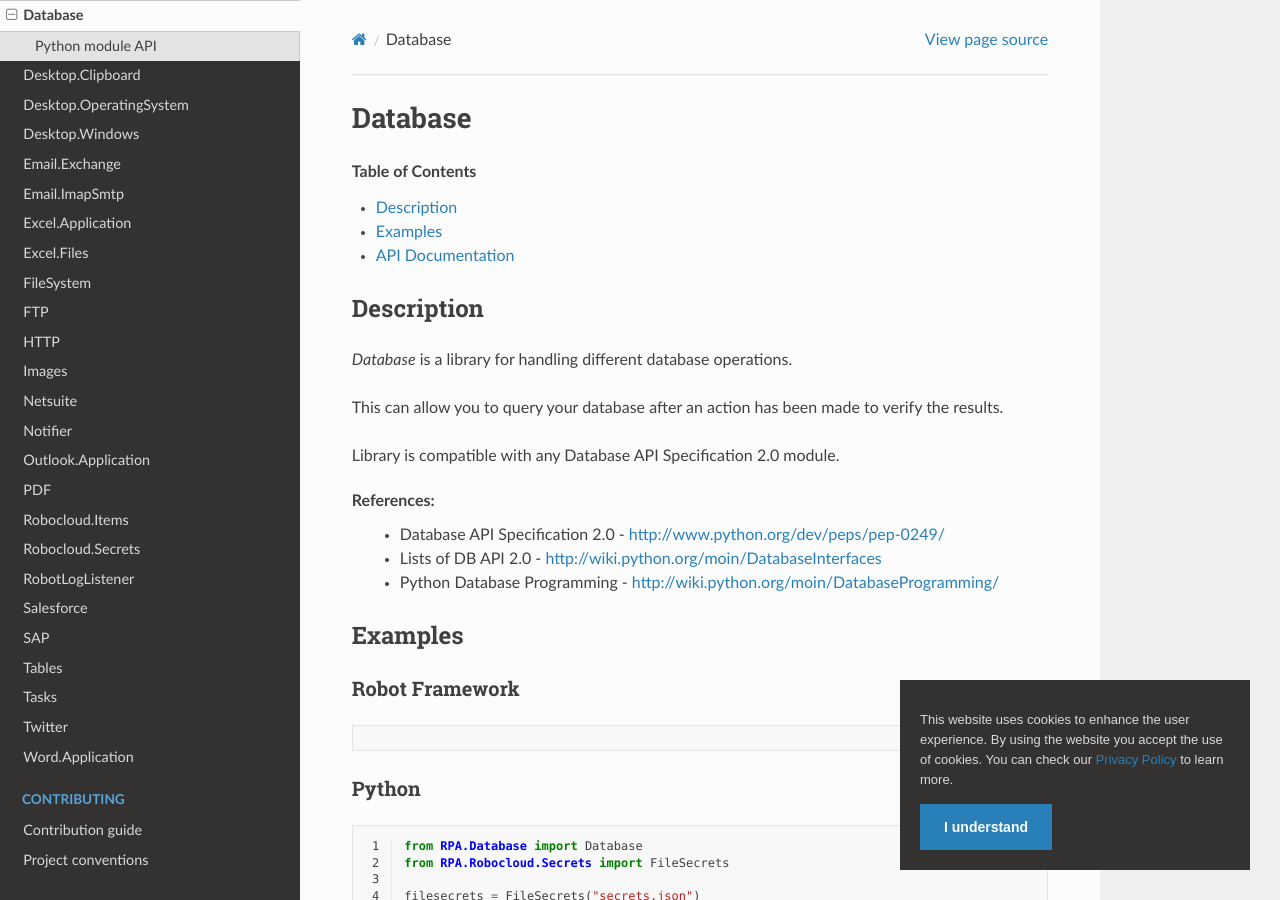
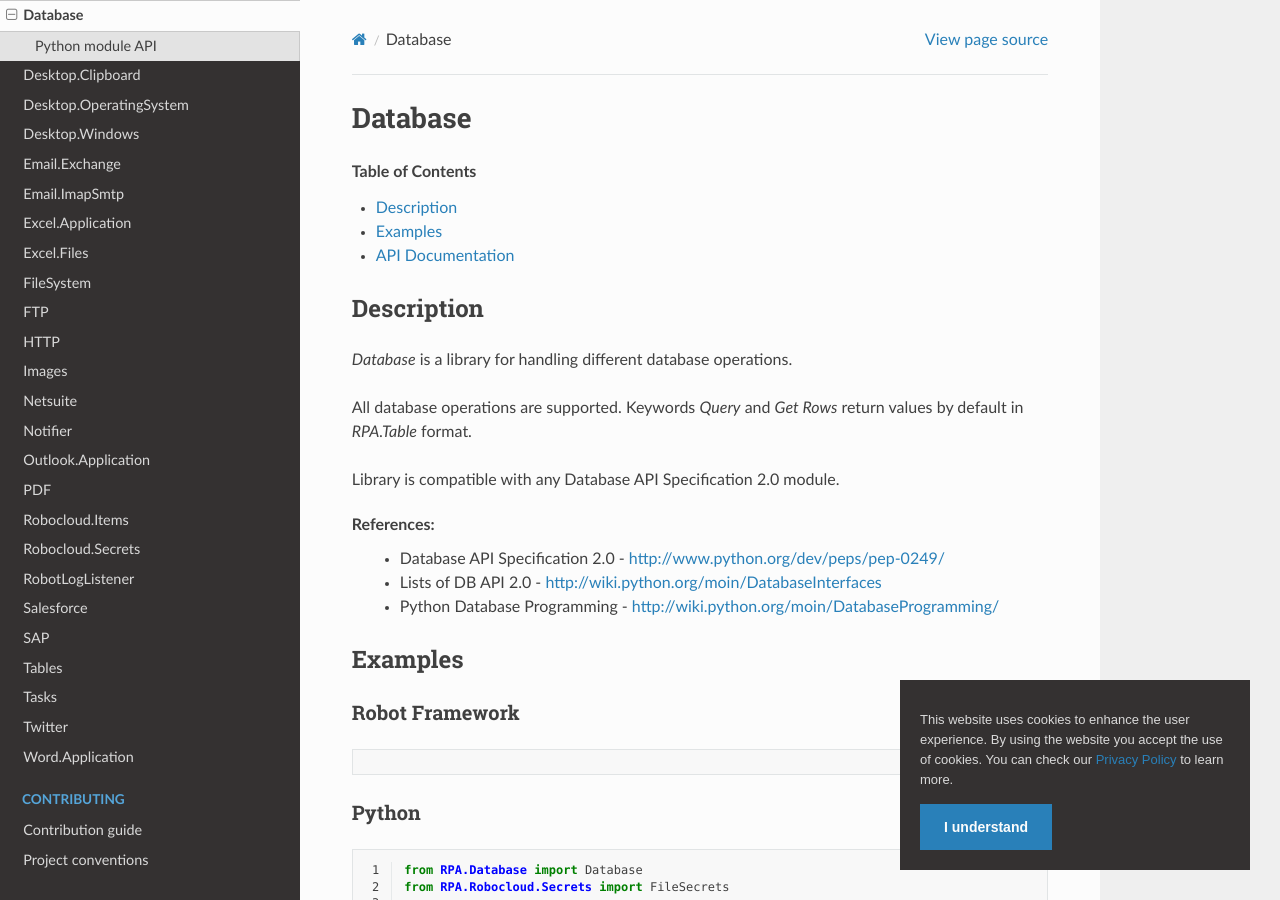
Before and after one commit to coderprovider/Framework-RPA, a Sphinx documentation site: the page built from docs/source/libraries/database/index.rst, in a window 1280 px wide and 900 px high. Built offline with Sphinx 7.4.7 and the Read the Docs theme 2.0.0, drawn with Linux system fonts in a browser that asks for light colours; pages that are not in the unit, such as notebooks, are missing from menus.

Commit message:
database: minor doc updates

```diff
--- a/docs/source/libraries/database/index.rst
+++ b/docs/source/libraries/database/index.rst
@@ -12,7 +12,8 @@ Description
 
 `Database` is a library for handling different database operations.
 
-This can allow you to query your database after an action has been made to verify the results.
+All database operations are supported. Keywords `Query` and `Get Rows`
+return values by default in `RPA.Table` format.
 
 Library is compatible with any Database API Specification 2.0 module.
 
```
Also changed, not shown: 1 other file.
